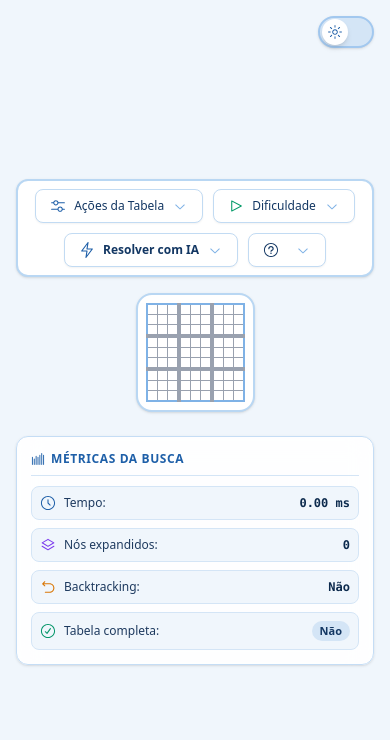
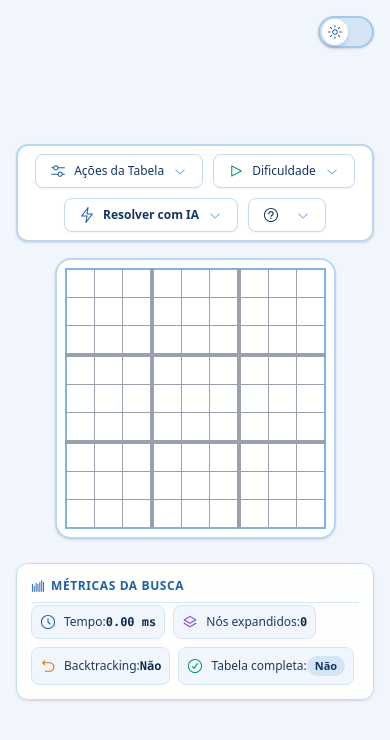
Before and after one commit to joao-smartins/sudoku, a Next.js app: page / in a window 390 px wide. Shown: the top 740 px of the page. Built offline with nearby package versions, Linux system fonts and the light colour scheme.

Commit message:
fix: ajuste responsividade

```diff
--- a/src/app/components/BarraMetricas/BarraMetricas.tsx
+++ b/src/app/components/BarraMetricas/BarraMetricas.tsx
@@ -19,7 +19,7 @@ const BarraMetricas = (props: BarraMetricasProps) => {
   return (
     <div
       id="métricas"
-      className="flex flex-col gap-2.5 p-3.5 rounded-xl border border-[#c5ddf5] dark:border-slate-800 bg-white/90 dark:bg-slate-900/90 backdrop-blur-md shadow-sm w-full sm:w-64 min-w-[200px]"
+      className="flex flex-col gap-0.5 md:gap-2.5 p-3.5 rounded-xl border border-[#c5ddf5] dark:border-slate-800 bg-white/90 dark:bg-slate-900/90 backdrop-blur-md shadow-sm w-full md:w-64 min-w-[200px]"
     >
       <div className="flex items-center justify-between pb-2 border-b border-[#d4e5f6] dark:border-slate-800">
         <span className="text-xs font-bold uppercase tracking-wider text-[#1e5fa8] dark:text-[#8cb8e4] flex items-center gap-1.5">
@@ -28,7 +28,7 @@ const BarraMetricas = (props: BarraMetricasProps) => {
         </span>
       </div>
 
-      <div className="flex flex-col gap-2">
+      <div className="flex flex-row flex-wrap md:flex-col gap-2">
         {/* 1. Tempo de execução */}
         <AppTooltip
           content="Tempo total decorrido (em milissegundos) para encontrar a solução"
--- a/src/app/components/BotaoCelula/BotaoCelula.tsx
+++ b/src/app/components/BotaoCelula/BotaoCelula.tsx
@@ -16,7 +16,7 @@ const BotaoCelula = (props: BotaoTabelaProps) => {
       onKeyDown={onKeyDown}
       onFocus={onFocus}
       aria-label={alt}
-      className={`w-2.25 h-2.25 sm:w-4.5 sm:h-4.5 md:w-6.75 md:h-6.75 lg:w-9 lg:h-9
+      className={`w-6.75 h-6.75 lg:w-9 lg:h-9
  p-0 flex items-center justify-center hover:bg-[#d4e5f6]/50 dark:hover:bg-slate-800 hover:cursor-pointer hover:text-[#0c2a4d] dark:hover:text-white transition-colors duration-150 ${classeCelula}`}
     >
       {celula.valor}
--- a/src/app/components/ui/Dropdown/Dropdown.tsx
+++ b/src/app/components/ui/Dropdown/Dropdown.tsx
@@ -21,7 +21,7 @@ export const DropdownTrigger = React.forwardRef<HTMLButtonElement, DropdownTrigg
         <button
           id={id}
           ref={ref}
-          className={`group flex items-center justify-between gap-2 px-3.5 py-2 text-xs sm:text-sm font-medium rounded-lg border border-[#c2dbf3] dark:border-slate-700/80 bg-white dark:bg-slate-800 text-[#133763] dark:text-slate-100 shadow-xs hover:bg-[#d4e5f6]/50 dark:hover:bg-slate-700/80 hover:border-[#a2c8ef] dark:hover:border-slate-600 focus:outline-none focus:ring-2 focus:ring-[#7fb2e6]/70 cursor-pointer transition-all duration-150 select-none ${className ?? ""}`}
+          className={`group flex items-center justify-between gap-2 px-3.5 py-2 text-xs md:text-sm font-medium rounded-lg border border-[#c2dbf3] dark:border-slate-700/80 bg-white dark:bg-slate-800 text-[#133763] dark:text-slate-100 shadow-xs hover:bg-[#d4e5f6]/50 dark:hover:bg-slate-700/80 hover:border-[#a2c8ef] dark:hover:border-slate-600 focus:outline-none focus:ring-2 focus:ring-[#7fb2e6]/70 cursor-pointer transition-all duration-150 select-none ${className ?? ""}`}
           {...props}
         >
           <span className="flex items-center gap-2">
```
